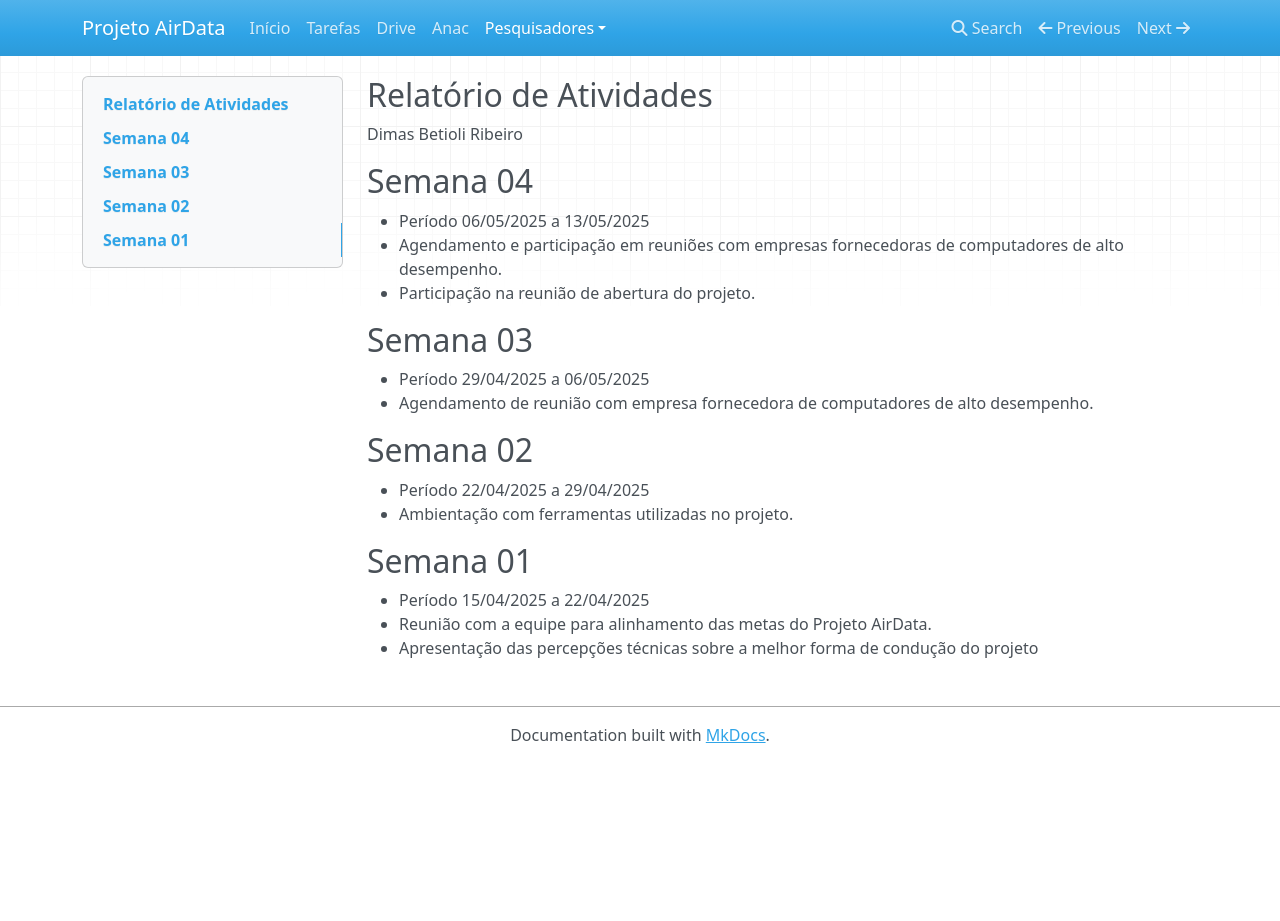
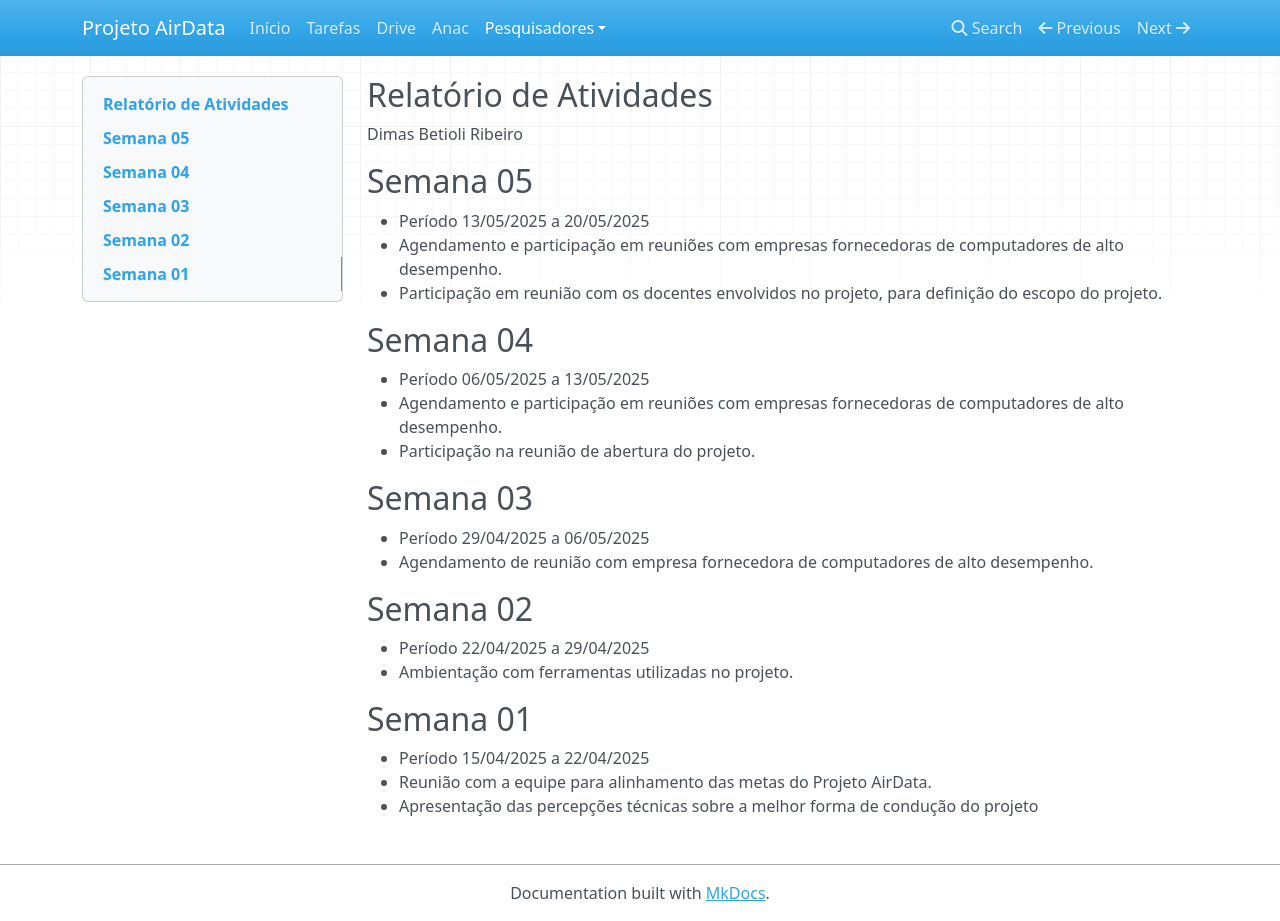
Before and after one commit to projetoairdata/web, an MkDocs documentation site: the page built from docs/pesquisadores/dimas_ribeiro.md, in a window 1280 px wide and 921 px high. Built offline with MkDocs 1.6.1, drawn with Linux system fonts in a browser that asks for light colours; nearby versions of some CDN libraries.

Commit message:
Update dimas_ribeiro.md

```diff
--- a/docs/pesquisadores/dimas_ribeiro.md
+++ b/docs/pesquisadores/dimas_ribeiro.md
@@ -1,6 +1,12 @@
 ## Relatório de Atividades
 
 Dimas Betioli Ribeiro
+
+## Semana 05
+
+- Período 13/05/2025 a 20/05/2025
+- Agendamento e participação em reuniões com empresas fornecedoras de computadores de alto desempenho.
+- Participação em reunião com os docentes envolvidos no projeto, para definição do escopo do projeto.
 
 ## Semana 04
 
```
